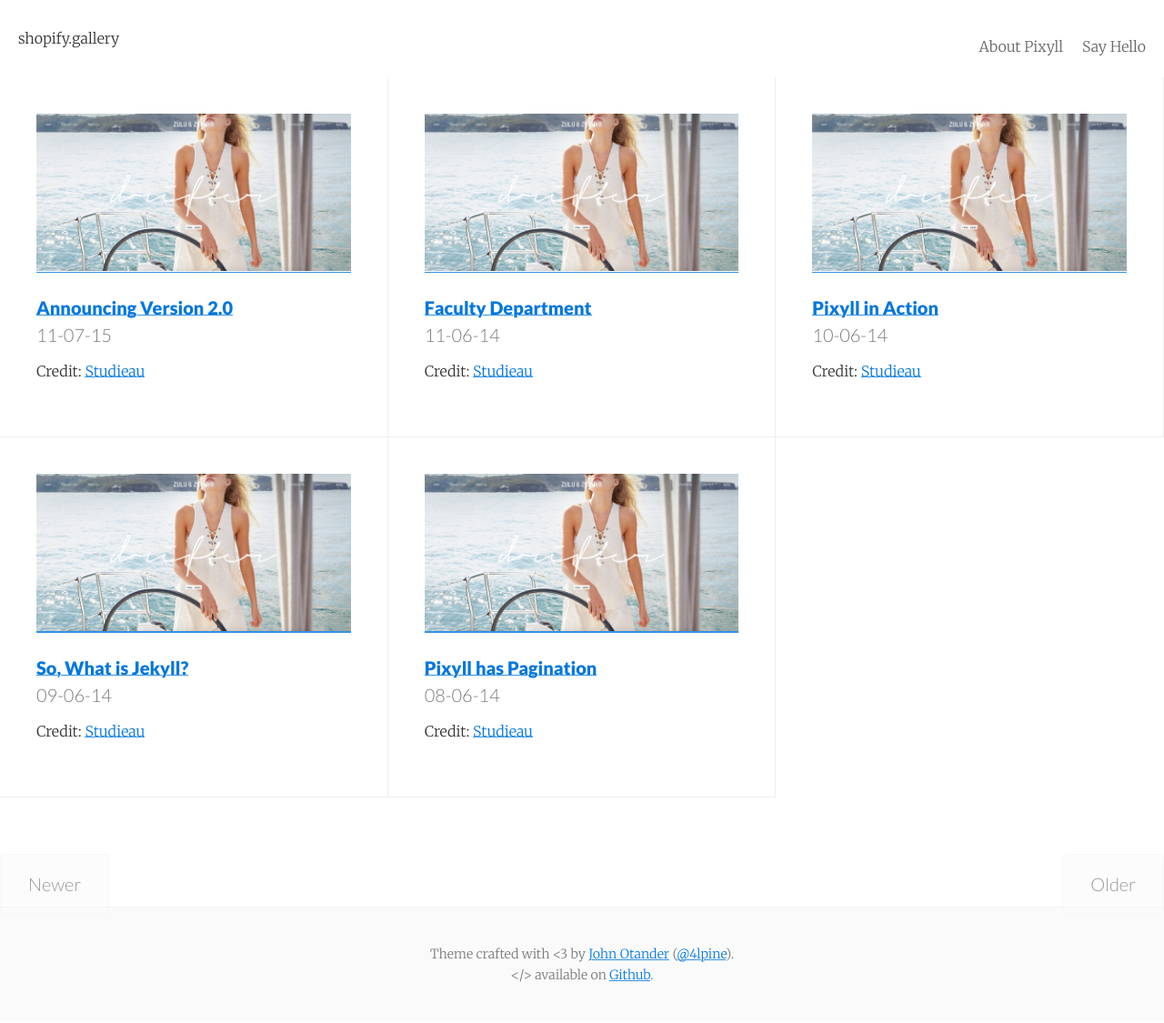
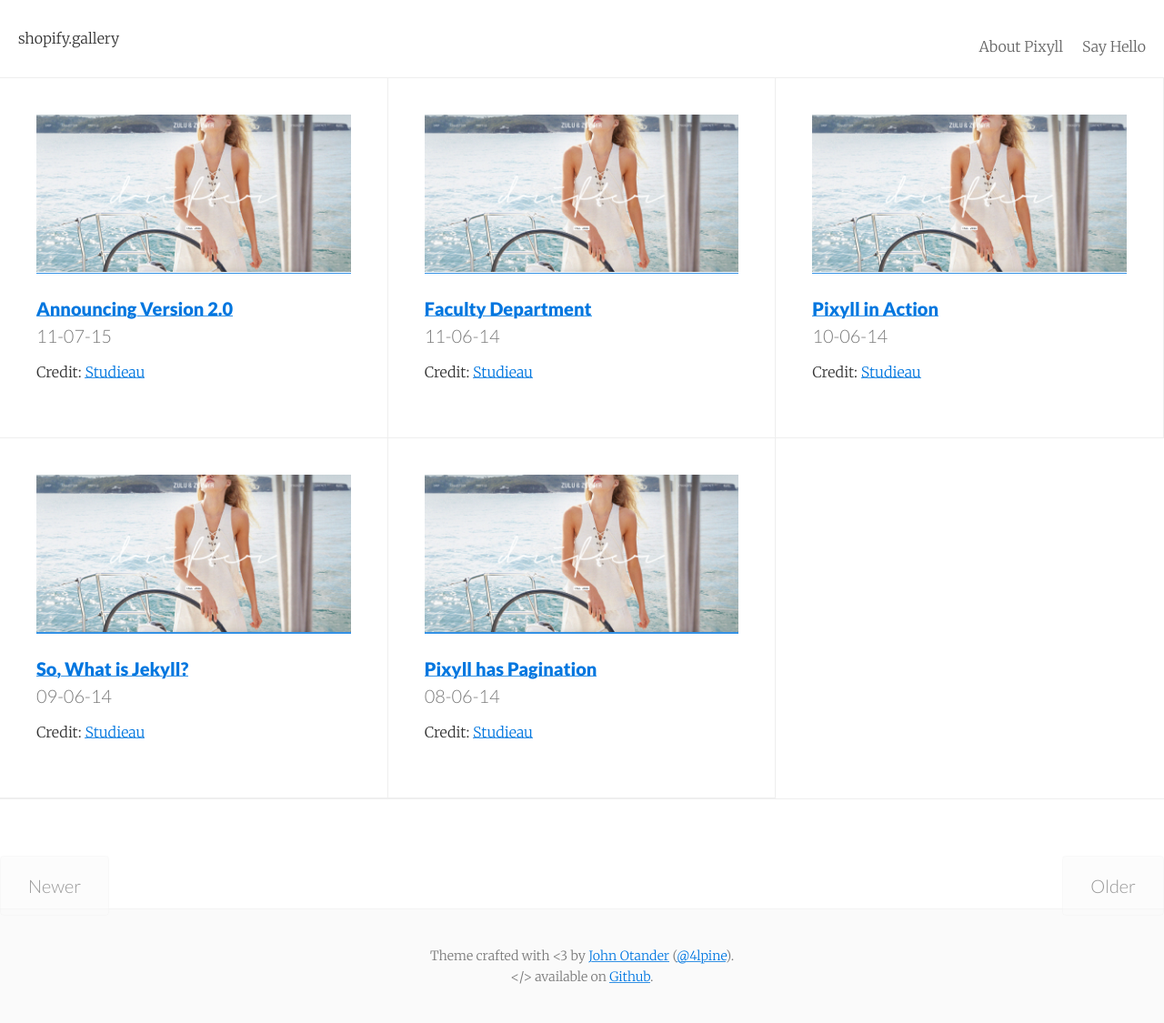
Before and after one commit to dspringate/experiment-two, a Jekyll site: the page built from index.html, in a window 1280 px wide. Shown: the whole page at 91% size. Built offline with Jekyll 4.4.1, drawn with Linux system fonts in a browser that asks for light colours; the list of posts is cut into pages by our own code.

Commit message:
added border to .posts block

```diff
--- a/_sass/_posts.scss
+++ b/_sass/_posts.scss
@@ -1,6 +1,8 @@
 
 .posts {
   margin: 0;
+  border-top: 1px solid #eeeeee;
+  border-bottom: 1px solid #eeeeee;
 }
 
 .posts .post {
```
Also changed, not shown: 11 other files.
